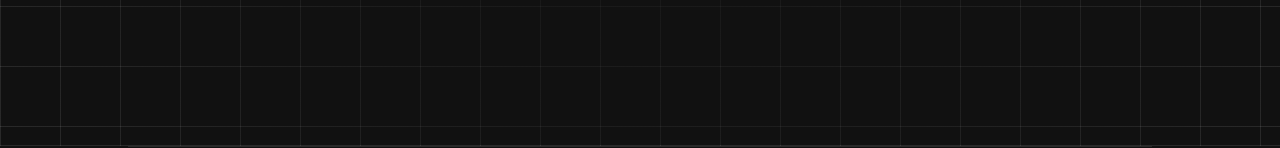
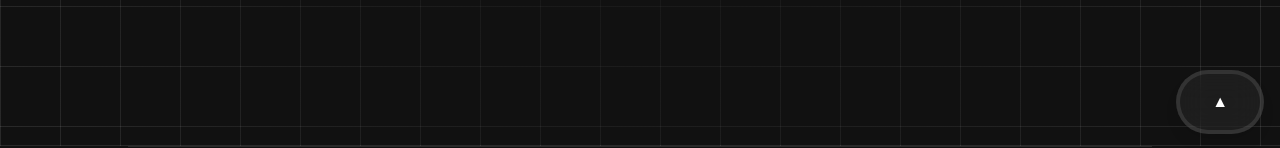
Before and after one commit to khuza08/portofolio, a Next.js app: page / in a window 1280 px wide. Shown: the part 654-802 px from the top of the page. Built offline with nearby package versions, Linux system fonts and the light colour scheme.

Commit message:
update: add scrollTo components

```diff
--- /dev/null
+++ b/app/components/geserbawah.tsx
@@ -0,0 +1,36 @@
+'use client';
+
+import { useEffect, useState } from "react";
+
+export default function ScrollButton() {
+  const [atBottom, setAtBottom] = useState(false);
+
+  useEffect(() => {
+    const checkPosition = () => {
+      const nearBottom =
+        window.innerHeight + window.scrollY >= document.body.offsetHeight - 100;
+      setAtBottom(nearBottom);
+    };
+
+    window.addEventListener("scroll", checkPosition);
+    return () => window.removeEventListener("scroll", checkPosition);
+  }, []);
+
+  const handleClick = () => {
+    if (atBottom) {
+      window.scrollTo({ top: 0, behavior: "smooth" });
+    } else {
+      window.scrollTo({ top: document.body.scrollHeight, behavior: "smooth" });
+    }
+  };
+
+  return (
+    <button
+      onClick={handleClick}
+      className="fixed right-4 bottom-3 z-50 px-8 py-4 backdrop-blur-lg rounded-full border-4 border-white/10 bg-white/5 text-white shadow-lg hover:bg-white/10 transition transform ease-in-out"
+      aria-label={atBottom ? "Scroll to top" : "Scroll to bottom"}
+    >
+      {atBottom ? "▲" : "▼"}
+    </button>
+  );
+}
--- a/app/layout.tsx
+++ b/app/layout.tsx
@@ -1,9 +1,7 @@
-// app/layout.tsx
 import Header from './components/header';
 import Footer from './components/footer';
+import Geser from './components/geserbawah';
 import './globals.css';
-
-
 
 export default function RootLayout({ children }: { children: React.ReactNode }) {
   return (
@@ -11,6 +9,7 @@ export default function RootLayout({ children }: { children: React.ReactNode })
       <body>
         <Header />
         <main>{children}</main>
+        <Geser />
         <Footer />
       </body>
     </html>
```
